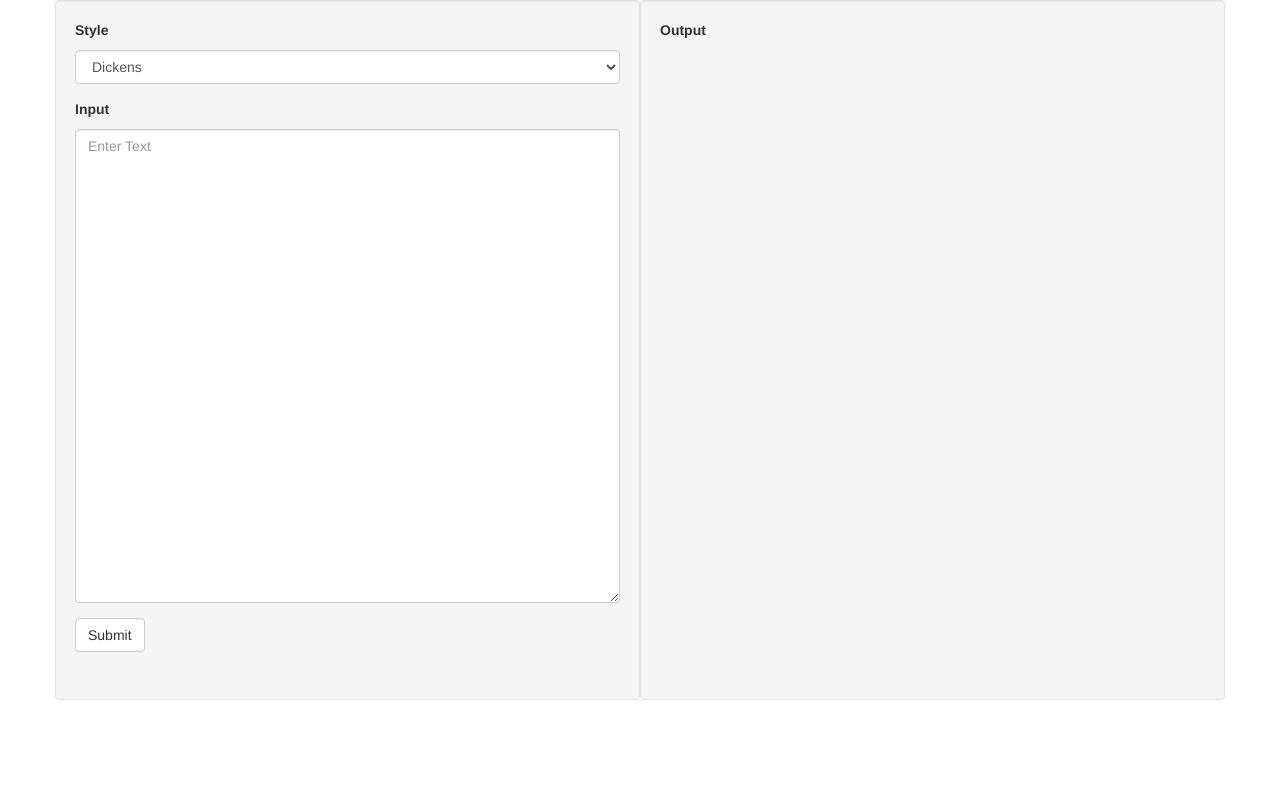
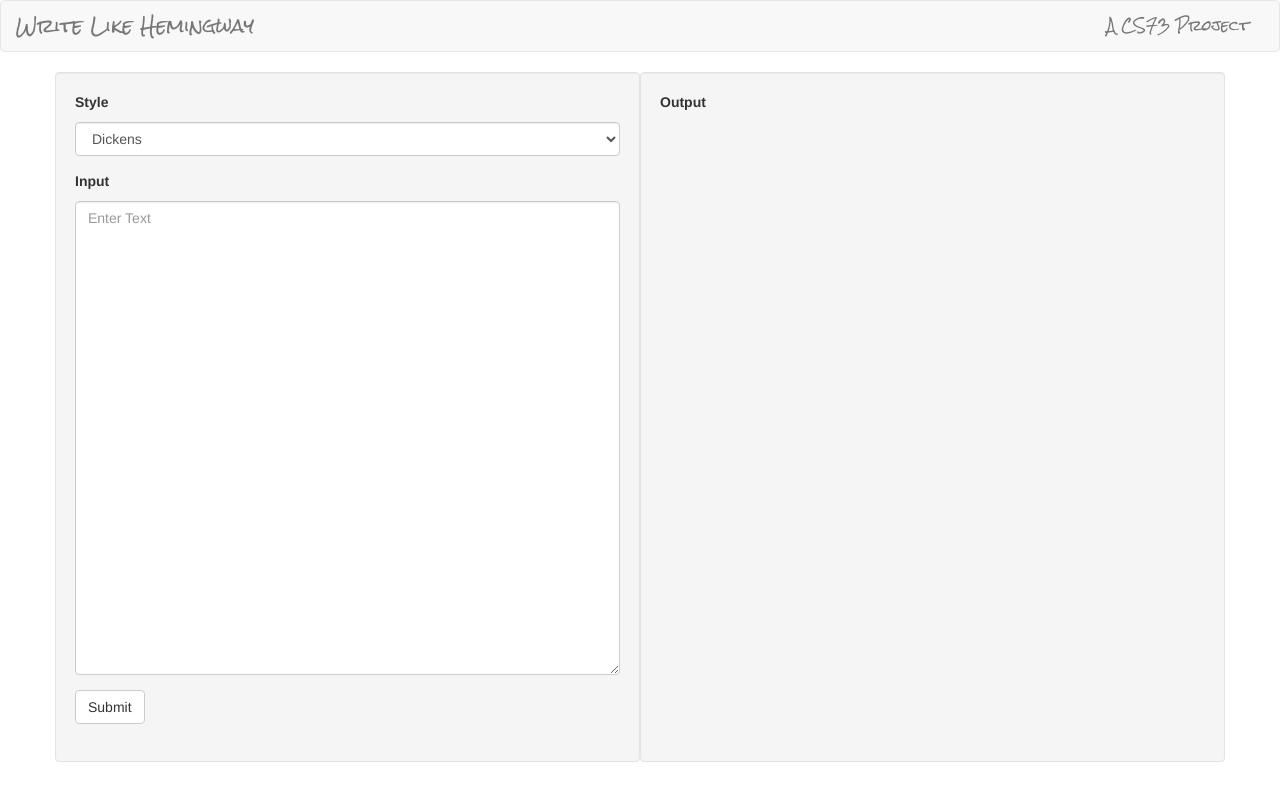
Before and after one commit to alexgerstein/hemingway-web, a Flask app: page / in a window 1280 px wide. Run offline with Flask 2, Linux system fonts and the light colour scheme; some libraries are stand-ins or nearby versions.

Commit message:
Added logo to site.

```diff
--- a/app/static/css/default.css
+++ b/app/static/css/default.css
@@ -1,3 +1,7 @@
+.navbar {
+	font-family: 'Rock Salt', cursive;
+}
+
 .well {
-	min-height: 700px;
+	min-height: 690px;
 }
--- a/app/templates/base.html
+++ b/app/templates/base.html
@@ -5,8 +5,35 @@
 		<link rel="stylesheet" href="{{ url_for('.static', filename='css/default.css') }}">
 
 	    <meta name="viewport" content="width=device-width, initial-scale=1.0">
+
+	    <link rel="shortcut icon" href="{{ url_for('.static', filename='img/favicon.ico') }}" type="image/x-icon">
+		<link rel="icon" href="{{ url_for('.static', filename='img/favicon.ico') }}" type="image/x-icon">
+
+		<link href='http://fonts.googleapis.com/css?family=Rock+Salt' rel='stylesheet' type='text/css'>
 	</head>
 	<body>
+		<nav class="navbar navbar-default" role="navigation">
+		  <div class="container-fluid">
+		    <!-- Brand and toggle get grouped for better mobile display -->
+		    <div class="navbar-header">
+		      <button type="button" class="navbar-toggle collapsed" data-toggle="collapse" data-target="navbar-collapse">
+		        <span class="sr-only">Toggle navigation</span>
+		        <span class="icon-bar"></span>
+		        <span class="icon-bar"></span>
+		        <span class="icon-bar"></span>
+		      </button>
+		      <a class="navbar-brand" href="#">Write Like Hemingway</a>
+		    </div>
+
+		    <!-- Collect the nav links, forms, and other content for toggling -->
+		    <div class="collapse navbar-collapse" id="navbar-collapse">
+		      <ul class="nav navbar-nav navbar-right">
+		        <li><a href="#">A CS73 Project</a></li>
+		      </ul>
+		    </div><!-- /.navbar-collapse -->
+		  </div><!-- /.container-fluid -->
+		</nav>
+
 		<div class="container">
 			{% block content %}{% endblock %}
 		</div>
```
